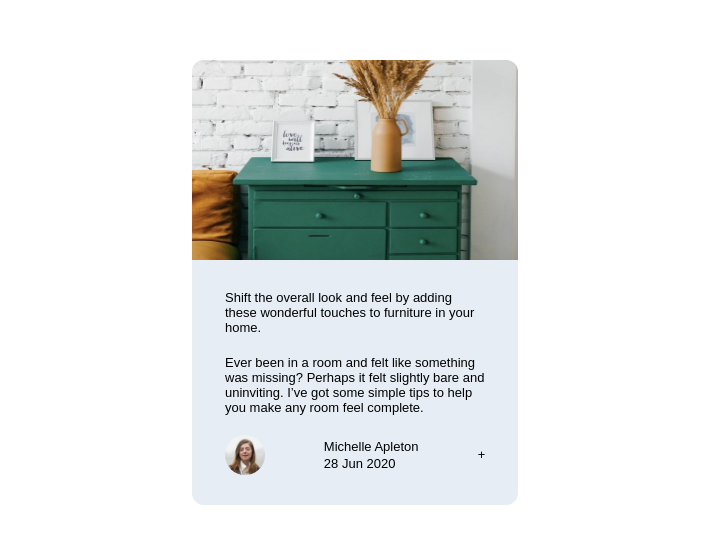
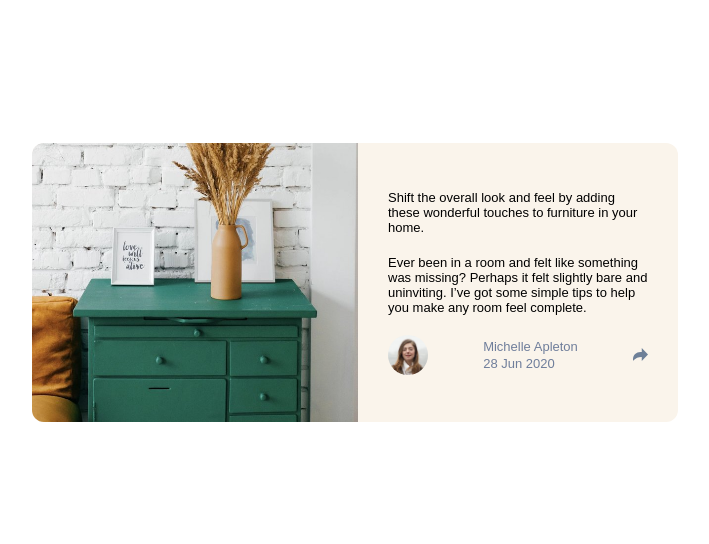
Before and after one commit to victorandujar/202301-w2ch1-Victor-Andujar, a website built with Parcel: page src/index.html in a window 1280 px wide. Shown: the part 118-662 px from the top of the page, without its empty margins (285-994 px from the left). Built offline with nearby package versions, Linux system fonts and the light colour scheme; files whose address does not match are found by name.

Commit message:
Add mediaquerys for desktop view

```diff
--- a/package.json
+++ b/package.json
@@ -19,6 +19,7 @@
   },
   "dependencies": {
     "@fontsource/manrope": "^4.5.12",
+    "@fortawesome/fontawesome-free": "^6.2.1",
     "font-awesome": "^4.7.0"
   }
 }
--- a/src/index.html
+++ b/src/index.html
@@ -25,7 +25,11 @@
           <span class="text__name">Michelle Apleton</span>
           <span class="text__date">28 Jun 2020</span>
         </div>
-        <i>+</i>
+        <svg xmlns="http://www.w3.org/2000/svg" width="15" height="13">
+          <path fill="#6E8098"
+            d="M15 6.495L8.766.014V3.88H7.441C3.33 3.88 0 7.039 0 10.936v2.049l.589-.612C2.59 10.294 5.422 9.11 8.39 9.11h.375v3.867L15 6.495z"
+            class="footer__icon" />
+        </svg>
       </div>
     </div>
   </div>
--- a/src/sass/card/_card-container.scss
+++ b/src/sass/card/_card-container.scss
@@ -12,9 +12,13 @@ body {
   flex-direction: column;
   align-items: center;
   border-radius: 12px;
-  background-color: #e6edf5;
+  background-color: rgb(250, 244, 235);
   font-family: typographys.$typography-main;
   font-size: 1.3rem;
+
+  @media (min-width: 800px) {
+    flex-direction: row;
+  }
 
   &__container {
     display: flex;
@@ -39,4 +43,5 @@ body {
   display: flex;
   flex-direction: column;
   gap: 0.2rem;
+  color: #6f7e9b;
 }
--- a/src/sass/card/_card-photo.scss
+++ b/src/sass/card/_card-photo.scss
@@ -2,4 +2,9 @@
   width: 32.6rem;
   height: 20rem;
   border-radius: 1.2rem 1.2rem 0 0;
+
+  @media (min-width: 800px) {
+    height: 27.9rem;
+    border-radius: 1.2rem 0 0 1.2rem;
+  }
 }
```
Also changed, not shown: 1 other file.
